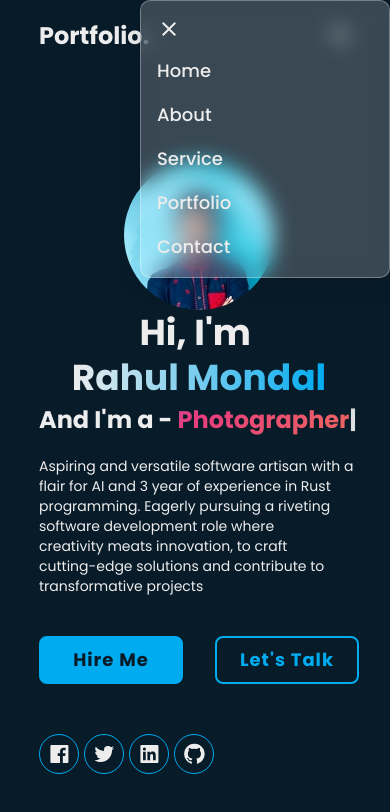
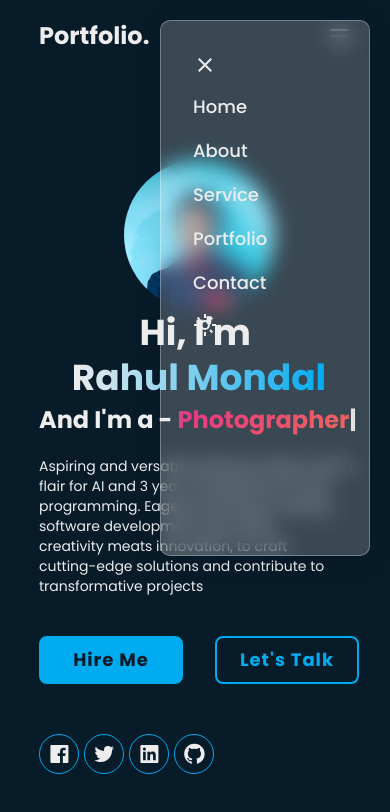
Before and after one commit to Rahul721999/my-portfolio, a React (Vite) app: page / in a window 390 px wide. Both pictures are taken after a click on the button 339 px from the left and 36 px from the top of the page. Shown: the top 812 px of the page. Built offline with nearby package versions, Linux system fonts and the light colour scheme.

Commit message:
Added: toggle theme button to mobile-menu

```diff
--- a/src/components/Navbar.jsx
+++ b/src/components/Navbar.jsx
@@ -23,7 +23,7 @@ const Navbar = ({ toggleTheme, theme }) => {
             <button className="flex tablet:hidden items-center" onClick={handleOnClick}>
                 <MenuIcon/>
             </button>
-            {menuOpen && <Menu closeMenu={() => setMenuOpen(false)} />}
+            {menuOpen && <Menu themeIcon={themeIcon} toggleTheme={toggleTheme} closeMenu={() => setMenuOpen(false)} />}
         </header>
     )
 }
--- a/src/components/SideMenuBar.jsx
+++ b/src/components/SideMenuBar.jsx
@@ -3,14 +3,17 @@ import NavItem from './NavItems';
 import { CloseMenuIcon } from './Icons_svg';
 
 
-const Menu = ({ closeMenu, toggleTheme, theme}) => {
+const Menu = ({ closeMenu, toggleTheme, themeIcon}) => {
   return (
-      <div className="fixed top-0 right-0 h-full w-[250px] transition-transform transform translate-x-0 tablet:hidden">
-          <div className='flex flex-col space-y-4 mobile-menu'>
+      <div className="fixed top-0 right-0 z-50 h-full p-5 w-[250px] transition-transform transform translate-x-0 tablet:hidden">
+          <div className='flex flex-col p-8 h-2/3 space-y-4 mobile-menu'>
             <button onClick={closeMenu}>
               <CloseMenuIcon className=""/>
             </button>
-            <NavItem className="flex flex-row justify-start items-center nav-bar-component-mobile" toggleTheme={toggleTheme} theme={theme} closeMenu={closeMenu}/>
+            <NavItem className="flex flex-row justify-start items-center nav-bar-component-mobile" closeMenu={closeMenu}/>
+            <button onClick={toggleTheme}>
+              {themeIcon}
+            </button>
           </div>
       </div>
   );
```
